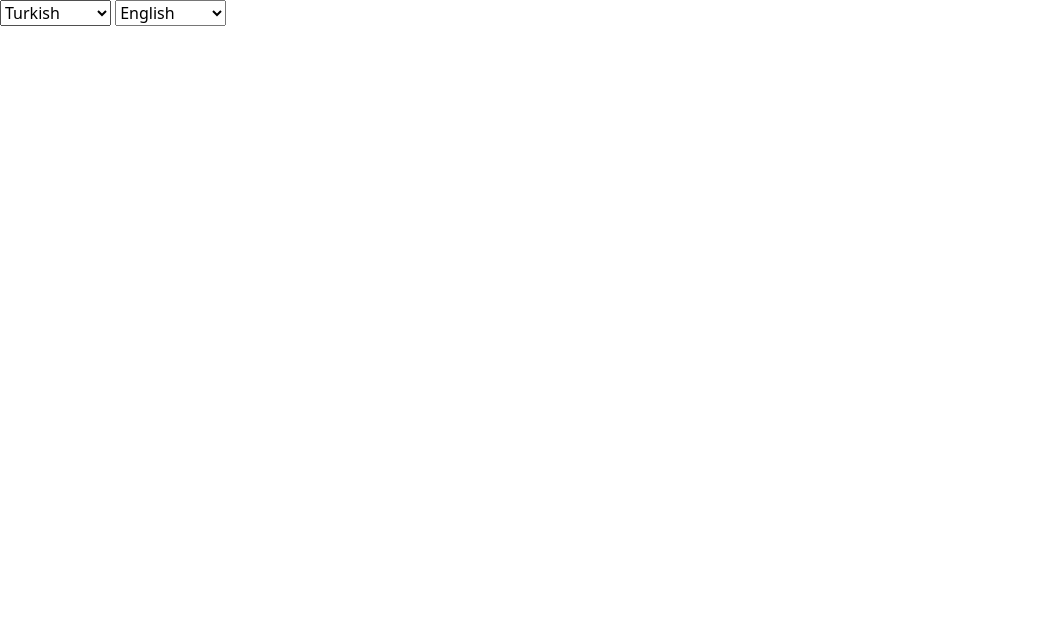
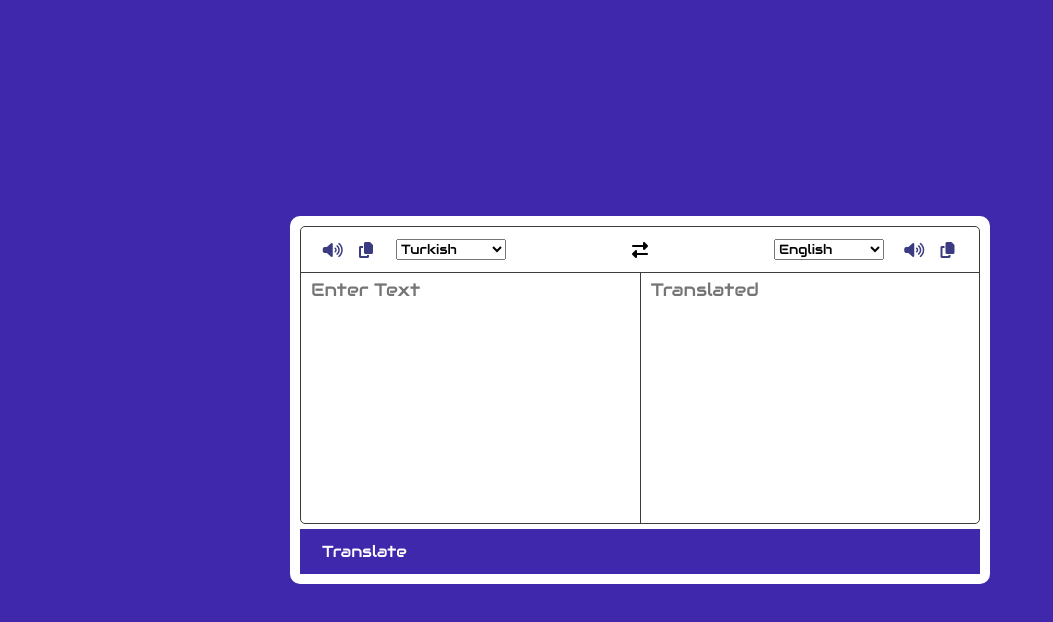
Before and after one commit to BayBaris/Sad-k_Turan_Lesson, a plain HTML site: page Bölüm 14 - Translator/index.html in a window 1280 px wide. Shown: the whole page, without its empty margins (0-1053 px from the left). Drawn offline with nearby package versions, Linux system fonts and the light colour scheme.

Commit message:
-> Tasarımsal İyileştirme -> Apiden Yapılan Çeviri İşlemi

```diff
--- a/Bölüm 14 - Translator/app.js
+++ b/Bölüm 14 - Translator/app.js
@@ -1,5 +1,11 @@
 const fromLang = document.getElementById("from-lang");
 const toLang = document.getElementById("to-lang");
+
+const btnTranslate = document.getElementById("btn-translate");
+const fromText = document.getElementById("from-text");
+const toText = document.getElementById("to-text");
+
+const exchange = document.querySelector(".exchange");
 
 for (let [key, value] of Object.entries(languages)) {
     let option = `<option value="${key}">${value}</option>`;
@@ -10,3 +16,28 @@ for (let [key, value] of Object.entries(languages)) {
     fromLang.value = "tr-TR";
     toLang.value = "en-GB";
 }
+
+btnTranslate.addEventListener("click", () => {
+    let text = fromText.value;
+    let fromL = fromLang.value;
+    let toL = toLang.value;
+
+    const url = `https://api.mymemory.translated.net/get?q=${text}!&langpair=${fromL}|${toL}`;
+
+    fetch(url)
+    .then(res => res.json())
+    .then(data => {
+        toText.value = data.responseData.translatedText;
+    })
+
+})
+
+exchange.addEventListener("click", () => {
+    let text = fromText.value;
+    fromText.value = toText.value;
+    toText.value = text;
+
+    let lang = fromLang.value;
+    fromLang.value = toLang.value;
+    toLang.value = lang;
+})
--- a/Bölüm 14 - Translator/index.html
+++ b/Bölüm 14 - Translator/index.html
@@ -5,15 +5,43 @@
     <meta charset="utf-8">
     <meta name="viewport" content="width=device-width, initial-scale=1">
     <title>Translator</title>
-    <link href="https://cdn.jsdelivr.net/npm/bootstrap@5.3.3/dist/css/bootstrap.min.css" rel="stylesheet">
     <link rel="stylesheet" href="style.css">
+    <link rel="stylesheet" href="https://fonts.googleapis.com/css?family=Audiowide">
     <link rel="stylesheet" href="https://cdnjs.cloudflare.com/ajax/libs/font-awesome/6.7.2/css/all.min.css" />
 </head>
 
 <body>
 
-    <select id="from-lang"></select>
-    <select id="to-lang"></select>
+    <div class="container">
+        <div class="box">
+            <ul class="controls">
+                <li class="left">
+                    <div class="icons">
+                        <i class="fas fa-volume-up"></i>
+                        <i class="fas fa-copy"></i>
+                    </div>
+                    <select id="from-lang"></select>
+                </li>
+                <li class="exchange"><i class="fas fa-exchange-alt"></i></li>
+                <li class="right">
+                    <select id="to-lang"></select>
+                    <div class="icons">
+                        <i class="fas fa-volume-up"></i>
+                        <i class="fas fa-copy"></i>
+                    </div>
+                    </li>
+            </ul>
+            <div class="text-controls">
+                <textarea id="from-text" class="from-text" placeholder="Enter Text"></textarea>
+                <textarea id="to-text" class="to-text" placeholder="Translated" readonly disabled></textarea>
+            </div>
+
+        </div>
+        <button id="btn-translate">
+            <span class="btn-text">Translate</span>
+        </button>
+    </div>
+
 
 
 
--- a/Bölüm 14 - Translator/style.css
+++ b/Bölüm 14 - Translator/style.css
@@ -0,0 +1,106 @@
+*{
+    margin: 0;
+    padding: 0;
+    box-sizing: border-box;
+    font-family: "Audiowide", sans-serif;
+}
+
+body{
+    display: flex;
+    align-items: center;
+    justify-content: center;
+    min-height: 100vh;
+    background: #4028ac;
+}
+
+.container{
+    width: 700px;
+    background: #fff;
+    border-radius: 10px;
+    padding: 10px;
+}
+
+.box{
+    border-radius: 5px;
+    border: #3b3d3d 1px solid;
+}
+
+.controls, .controls li, .icons, .icons i{
+    display: flex;
+    align-items: center;
+    justify-content: space-between;
+}
+
+.controls .icons{
+    width: 35%;
+}
+
+.controls .icons i {
+    width: 40px;
+    color: #3a3b81;
+    justify-content: center;
+    transform: scale(1);
+    transition: all .24s ease-in;
+}
+
+.controls .icons i:hover{
+    cursor: pointer;
+    transform: scale(1.3);
+}
+ul{
+    list-style-type: none;
+    padding: 12px 15px;
+}
+
+.text-controls textarea{
+    height: 250px;
+    width: 100%;
+    border: none;
+    outline: none; /*Fare ile tıklandığı zaman ortaya çıkan dış çizginin kapatılması*/
+    font-size: 18px;
+    border-radius: 5px;
+    background: none;
+    padding: 5px 10px;
+    resize: none;
+}
+
+.text-controls .to-text{
+    border-left: 1px solid #3b3d3d;
+    border-radius: 0px;
+}
+
+.box .text-controls{
+    display: flex;
+    border-top: #3b3d3d 1px solid ;
+}
+
+#btn-translate {
+    background-color: #4028ac;
+    border: 2px solid #4028ac;
+    color: #fff;
+    padding: 10px 20px;
+    width: 100%;
+    margin-top: 5px;
+    font-size: 16px;
+    text-align: start;
+    position: relative; /* Metin hareketine göre sabit durması için */
+    overflow: hidden;  /* Taşmayı engeller */
+    transition: all 0.4s ease;
+    cursor: pointer;
+}
+
+#btn-translate:hover {
+    background-color: #fff;
+    border: 2px solid #4028ac;
+    color: black;
+}
+
+#btn-translate .btn-text {
+    display: block; /* Animasyon için gerekli */
+    transition: transform 0.4s ease;
+    transform: translateX(0); /* Başlangıç konumu */
+}
+
+#btn-translate:hover .btn-text {
+    transform: translateX(calc(87%)); /* Metin sağa kayar */
+}
```
